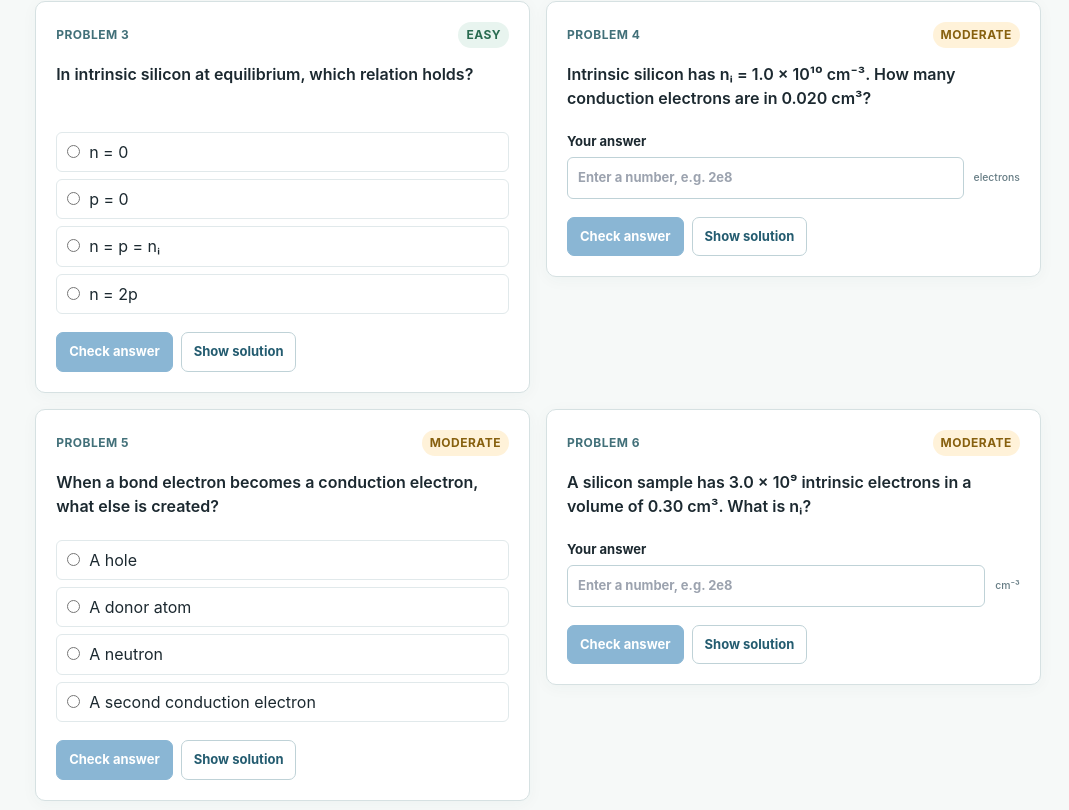
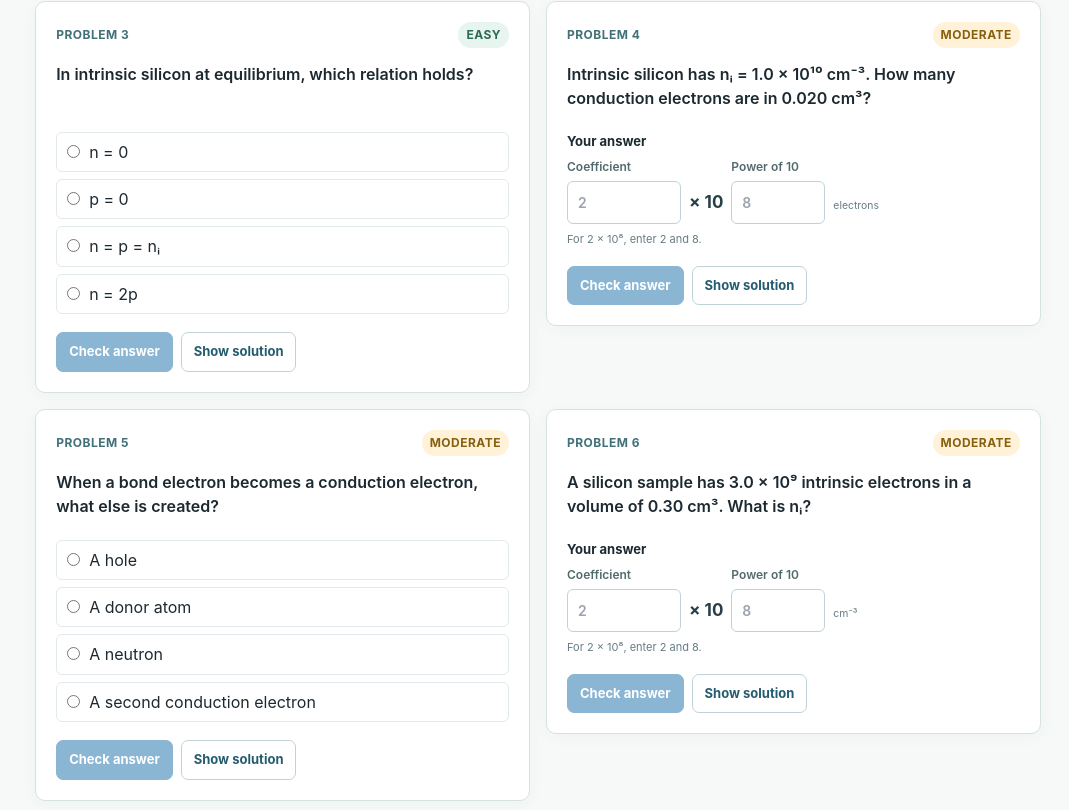
Before and after one commit to jackshisd/Semiconductor-Devices-Demos, a Next.js app: page /midterm-prep in a window 1280 px wide. Shown: the part 950-1760 px from the top of the page, without its empty margins (211-1280 px from the left). Built offline with nearby package versions, Linux system fonts and the light colour scheme.

Commit message:
Add structured scientific notation answer fields

```diff
--- a/app/globals.css
+++ b/app/globals.css
@@ -2701,6 +2701,58 @@ main:focus {
   color: #667c84;
   font-weight: 500;
 }
+.practice-scientific-answer {
+  min-width: 0;
+  margin: 0;
+  padding: 0;
+  border: 0;
+  font-size: 13px;
+}
+.practice-scientific-answer legend {
+  margin-bottom: 7px;
+  font-weight: 650;
+}
+.practice-scientific-answer > div {
+  display: flex;
+  align-items: end;
+  flex-wrap: wrap;
+  gap: 8px;
+}
+.practice-scientific-answer label {
+  display: grid;
+  gap: 5px;
+  color: #526a6d;
+  font-size: 12px;
+  font-weight: 600;
+}
+.practice-scientific-answer input {
+  width: 94px;
+  min-width: 0;
+  padding: 10px;
+  border: 1px solid #bfd2d7;
+  border-radius: 6px;
+  color: #263f49;
+  font: inherit;
+  font-size: 14px;
+}
+.practice-scientific-answer label:first-child input {
+  width: 114px;
+}
+.practice-scientific-symbol {
+  padding-bottom: 9px;
+  color: #263f49;
+  font-size: 17px;
+  font-weight: 650;
+}
+.practice-scientific-answer small {
+  padding-bottom: 11px;
+  color: #667c84;
+}
+.practice-scientific-answer p {
+  margin: 7px 0 0;
+  color: #667c84;
+  font-size: 11px;
+}
 .practice-problem-actions {
   margin-top: 18px;
 }
--- a/components/PracticeProblems.tsx
+++ b/components/PracticeProblems.tsx
@@ -3,12 +3,39 @@
 import { useState } from 'react';
 import {
   isPracticeAnswerCorrect,
+  isPracticeResponseComplete,
   practiceProblems,
+  practiceAnswerFormat,
   problemDifficulty,
   type PracticeProblem,
 } from '../lib/practice-problems';
 
 const lectureIds = Object.keys(practiceProblems);
+const superscriptDigits: Record<string, string> = {
+  '-': '⁻',
+  '0': '⁰',
+  '1': '¹',
+  '2': '²',
+  '3': '³',
+  '4': '⁴',
+  '5': '⁵',
+  '6': '⁶',
+  '7': '⁷',
+  '8': '⁸',
+  '9': '⁹',
+};
+
+function displayedNumberAnswer(problem: Extract<PracticeProblem, { kind: 'number' }>) {
+  if (practiceAnswerFormat(problem) === 'scientific') {
+    const [coefficient, exponent] = problem.answer.toExponential(3).split('e');
+    const power = String(Number(exponent))
+      .split('')
+      .map((digit) => superscriptDigits[digit])
+      .join('');
+    return `${Number(coefficient)} × 10${power} ${problem.unit}`;
+  }
+  return `${Number(problem.answer.toPrecision(4))} ${problem.unit}`;
+}
 
 function AnswerField({
   problem,
@@ -39,9 +66,54 @@ function AnswerField({
         ))}
       </fieldset>
     );
+  if (practiceAnswerFormat(problem) === 'scientific') {
+    const separator = value.search(/[eE]/);
+    const coefficient = separator < 0 ? value : value.slice(0, separator);
+    const exponent = separator < 0 ? '' : value.slice(separator + 1);
+    return (
+      <fieldset className="practice-scientific-answer">
+        <legend>Your answer</legend>
+        <div>
+          <label htmlFor={`${id}-coefficient`}>
+            Coefficient
+            <input
+              id={`${id}-coefficient`}
+              type="text"
+              inputMode="decimal"
+              value={coefficient}
+              onChange={(event) => {
+                const entered = event.target.value;
+                const multiplied = entered.match(/^(.+?)\s*[*×]\s*10\s*\^\s*([+-]?\d+)$/);
+                if (multiplied) onChange(`${multiplied[1]}e${multiplied[2]}`);
+                else if (/[eE]/.test(entered)) onChange(entered);
+                else onChange(`${entered}e${exponent}`);
+              }}
+              placeholder="2"
+            />
+          </label>
+          <span className="practice-scientific-symbol" aria-hidden="true">
+            × 10
+          </span>
+          <label htmlFor={`${id}-exponent`}>
+            Power of 10
+            <input
+              id={`${id}-exponent`}
+              type="text"
+              inputMode="decimal"
+              value={exponent}
+              onChange={(event) => onChange(`${coefficient}e${event.target.value}`)}
+              placeholder="8"
+            />
+          </label>
+          <small>{problem.unit}</small>
+        </div>
+        <p>For 2 × 10⁸, enter 2 and 8.</p>
+      </fieldset>
+    );
+  }
   return (
     <label className="practice-number-answer">
-      Your answer
+      {practiceAnswerFormat(problem) === 'fraction' ? 'Fraction (0 to 1)' : 'Your answer'}
       <span>
         <input
           id={id}
@@ -49,7 +121,9 @@ function AnswerField({
           inputMode="decimal"
           value={value}
           onChange={(event) => onChange(event.target.value)}
-          placeholder="Enter a number, e.g. 2e8"
+          placeholder={
+            practiceAnswerFormat(problem) === 'fraction' ? 'e.g. 0.368' : 'Enter a number'
+          }
         />
         <small>{problem.unit}</small>
       </span>
@@ -84,8 +158,8 @@ export default function PracticeProblems() {
           <span className="eyebrow">ACTIVE PRACTICE</span>
           <h2 id="practice-heading">Problems by lecture</h2>
           <p>
-            Ten problems per lecture progress from easy to challenging. Enter a number or choose an
-            answer, then check your work. Solutions and scores can be revealed at any time.
+            Ten problems per lecture progress from easy to challenging. Enter your answer in the
+            format shown, then check your work. Solutions and scores can be revealed at any time.
           </p>
         </div>
       </div>
@@ -169,7 +243,7 @@ export default function PracticeProblems() {
               <div className="practice-problem-actions">
                 <button
                   type="button"
-                  disabled={!value.trim()}
+                  disabled={!isPracticeResponseComplete(problem, value)}
                   onClick={() => setChecked((current) => ({ ...current, [key]: true }))}
                 >
                   Check answer
@@ -193,7 +267,7 @@ export default function PracticeProblems() {
                 >
                   {correct
                     ? 'Correct.'
-                    : value
+                    : isPracticeResponseComplete(problem, value)
                       ? 'Not quite. Try again or reveal the solution.'
                       : 'No answer entered.'}
                 </p>
@@ -204,7 +278,7 @@ export default function PracticeProblems() {
                     Answer:{' '}
                     {problem.kind === 'choice'
                       ? problem.options[problem.answer]
-                      : `${problem.answer.toPrecision(4)} ${problem.unit}`}
+                      : displayedNumberAnswer(problem)}
                   </strong>
                   <p>{problem.solution}</p>
                 </div>
--- a/lib/practice-problems.ts
+++ b/lib/practice-problems.ts
@@ -642,13 +642,40 @@ export function problemDifficulty(index: number): 'Easy' | 'Moderate' | 'Challen
   return index < 3 ? 'Easy' : index < 7 ? 'Moderate' : 'Challenging';
 }
 
+export function practiceAnswerFormat(
+  problem: PracticeProblem,
+): 'choice' | 'scientific' | 'fraction' | 'decimal' {
+  if (problem.kind === 'choice') return 'choice';
+  if (problem.unit === 'fraction') return 'fraction';
+  const magnitude = Math.abs(problem.answer);
+  return magnitude >= 1e4 || (magnitude > 0 && magnitude < 1e-3) ? 'scientific' : 'decimal';
+}
+
+export function parsePracticeNumber(response: string): number | null {
+  const value = response.trim().replace(/,/g, '');
+  const coefficient = '[+-]?(?:\\d+(?:\\.\\d*)?|\\.\\d+)';
+  const multiplied = value.match(
+    new RegExp(`^(${coefficient})\\s*[*×]\\s*10\\s*\\^\\s*([+-]?\\d+)$`),
+  );
+  const number = multiplied
+    ? Number(multiplied[1]) * 10 ** Number(multiplied[2])
+    : new RegExp(`^${coefficient}(?:[eE][+-]?\\d+)?$`).test(value)
+      ? Number(value)
+      : NaN;
+  return Number.isFinite(number) ? number : null;
+}
+
+export function isPracticeResponseComplete(problem: PracticeProblem, response: string): boolean {
+  if (problem.kind === 'choice') return /^[0-3]$/.test(response);
+  return parsePracticeNumber(response) !== null;
+}
+
 export function isPracticeAnswerCorrect(problem: PracticeProblem, response: string): boolean {
-  if (response.trim() === '') return false;
+  if (!isPracticeResponseComplete(problem, response)) return false;
   if (problem.kind === 'choice') return Number(response) === problem.answer;
-  const value = Number(response.trim().replace(/,/g, ''));
+  const value = parsePracticeNumber(response)!;
   return (
-    Number.isFinite(value) &&
     Math.abs(value - problem.answer) <=
-      Math.max(Math.abs(problem.answer) * problem.tolerance, 1e-12)
+    Math.max(Math.abs(problem.answer) * problem.tolerance, 1e-12)
   );
 }
--- a/scripts/check-export.mjs
+++ b/scripts/check-export.mjs
@@ -68,6 +68,7 @@ console.log(`Verified ${lectures.length} lecture readers, bundled PDFs, and defa
 const prepHtml = readFileSync(resolve(root, 'midterm-prep.html'), 'utf8');
 assert.match(prepHtml, /Midterm prep/, 'Missing midterm preparation page.');
 assert.match(prepHtml, /Open the cheat sheet/, 'Missing cheat sheet navigation.');
+assert.match(prepHtml, /Power of 10/, 'Missing structured scientific notation input.');
 assert.doesNotMatch(
   prepHtml,
   /Download cheat sheet/,
```
Also changed, not shown: 1 other file (tests, documents, lock files or other folders).
